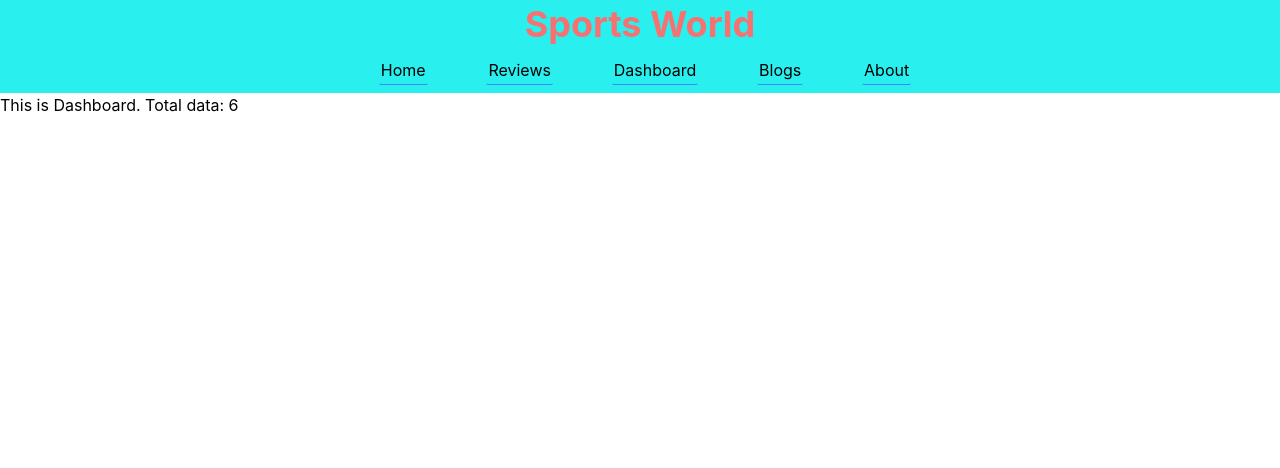
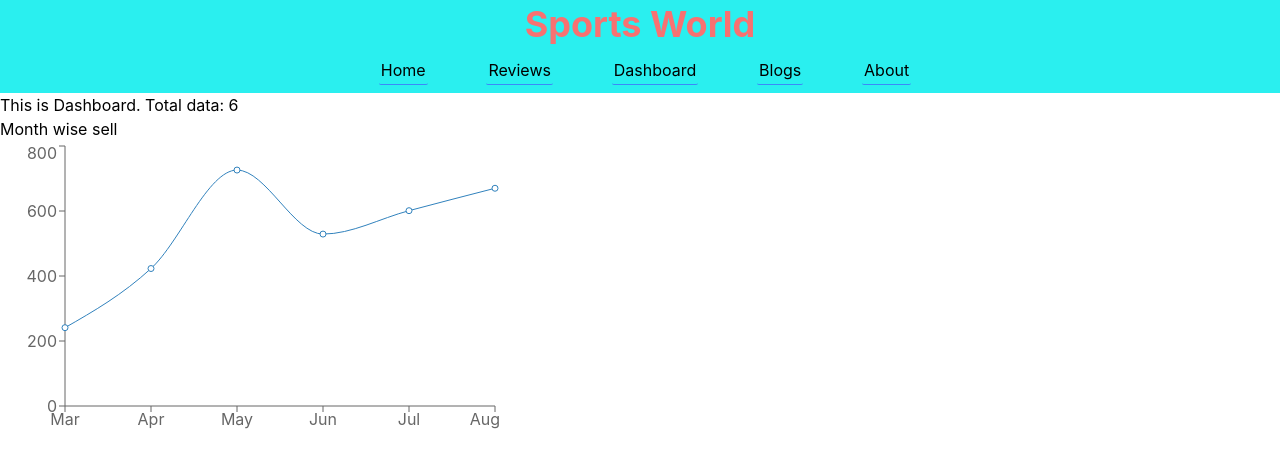
Before and after one commit to shahriar-kasem/product-analysis-website, a React (Create React App) app: page /dashboard in a window 1280 px wide. Shown: the top 468 px of the page. Built offline with nearby package versions, Linux system fonts and the light colour scheme.

Commit message:
working on rechart

```diff
--- a/src/components/Dashboard/Dashboard.js
+++ b/src/components/Dashboard/Dashboard.js
@@ -1,4 +1,5 @@
 import React from 'react';
+import { Line, LineChart, Tooltip, XAxis, YAxis } from 'recharts';
 import useBusinessData from '../../hooks/useBusinessData';
 
 const Dashboard = () => {
@@ -8,7 +9,15 @@ const Dashboard = () => {
         <div className='dashboard-container'>
             <h1>This is Dashboard. Total data: {data.length}</h1>
             <div className='rechart-container'>
-                <div></div>
+                <div>
+                    <h3>Month wise sell</h3>
+                    <LineChart width={500} height={300} data={data}>
+                        <XAxis dataKey='month'></XAxis>
+                        <YAxis></YAxis>
+                        <Tooltip></Tooltip>
+                        <Line type="monotone" dataKey='sell'></Line>
+                    </LineChart>
+                </div>
                 <div></div>
                 <div></div>
                 <div></div>
```
